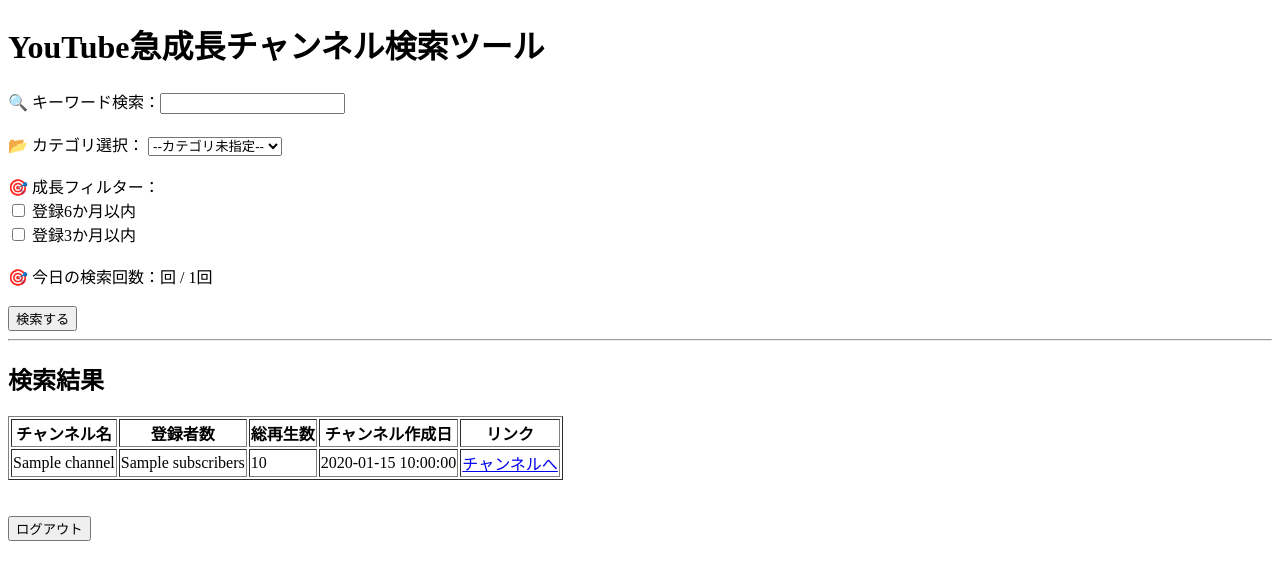
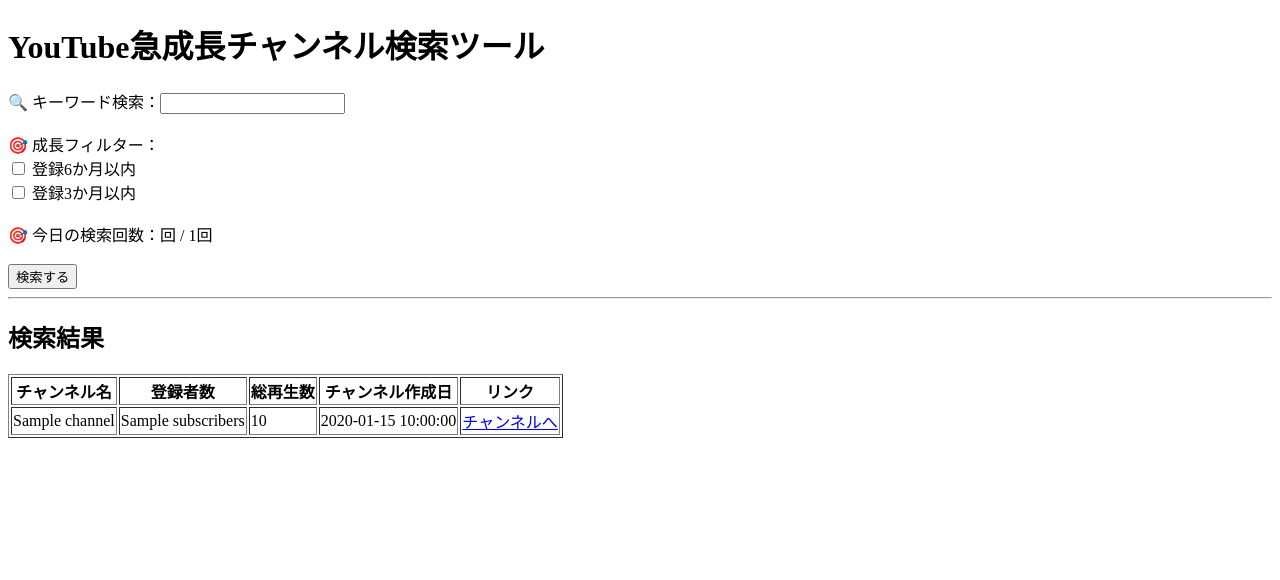
Before and after one commit to yamakenzzr/youtube-growth-app, a Flask app: template templates/index.html in a window 1280 px wide. Shown: the top 580 px of the page. Run offline with Flask 3, Linux system fonts and the light colour scheme; the template is opened without the code that fills it: most values are stand-ins (such as "Sample title", 1, 10 or a date in 2020).

Commit message:
Update index.html

```diff
--- a/templates/index.html
+++ b/templates/index.html
@@ -13,17 +13,6 @@
 
     <form method="post">
         🔍 キーワード検索：<input type="text" name="keyword" required><br><br>
-
-        📂 カテゴリ選択：
-        <select name="category">
-            <option value="">--カテゴリ未指定--</option>
-            <option value="教育">教育</option>
-            <option value="エンタメ">エンタメ</option>
-            <option value="ゲーム">ゲーム</option>
-            <option value="ビジネス">ビジネス</option>
-            <option value="Vlog">Vlog</option>
-            <!-- 必要ならさらに追加 -->
-        </select><br><br>
 
         🎯 成長フィルター：<br>
         <input type="checkbox" name="use_6m_filter" value="on"> 登録6か月以内<br>
@@ -56,11 +45,5 @@
         {% endfor %}
     </table>
 
-    <br><br>
-
-    <form action="/logout" method="post">
-        <button type="submit">ログアウト</button>
-    </form>
-
 </body>
 </html>
```
